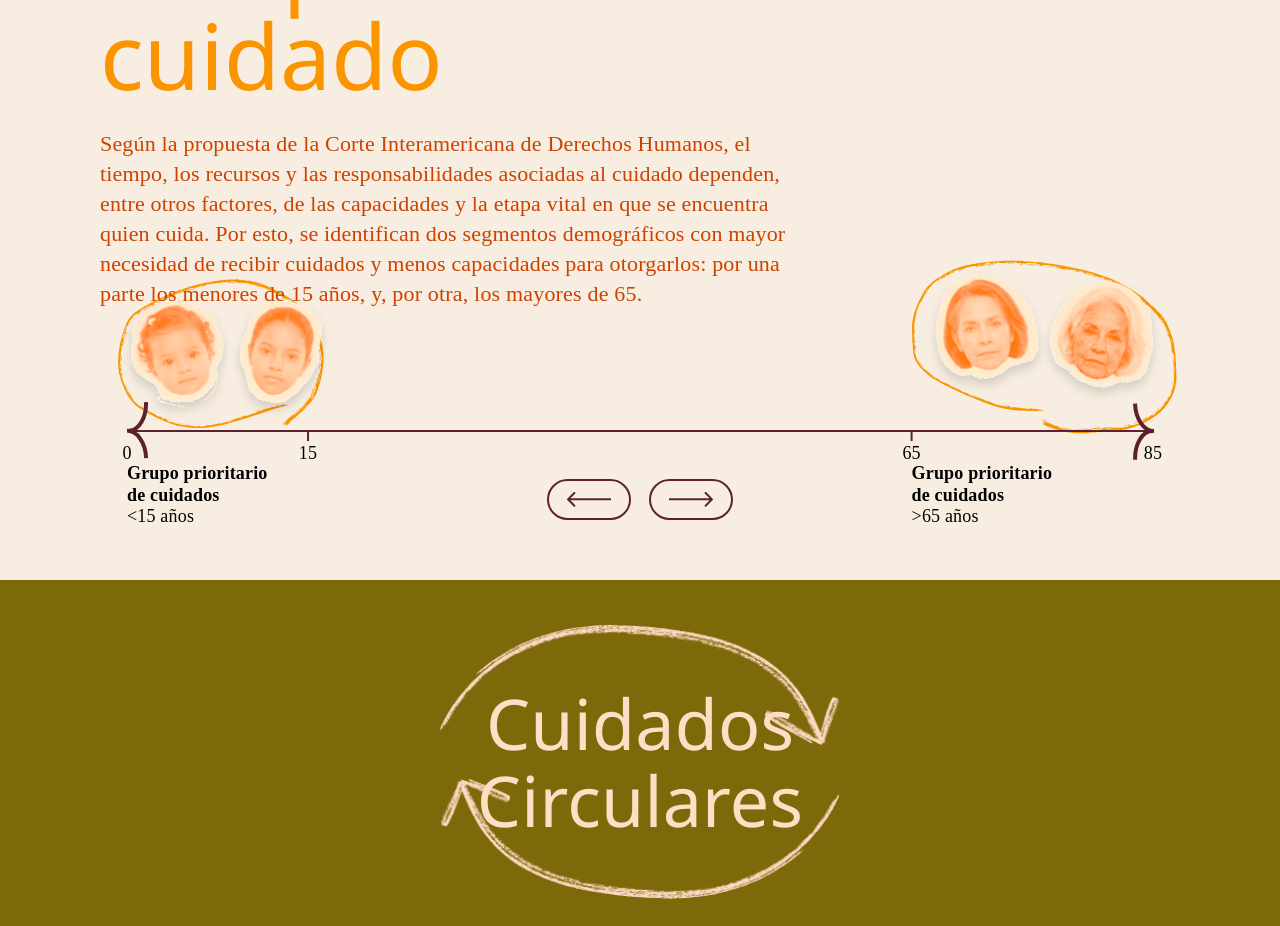
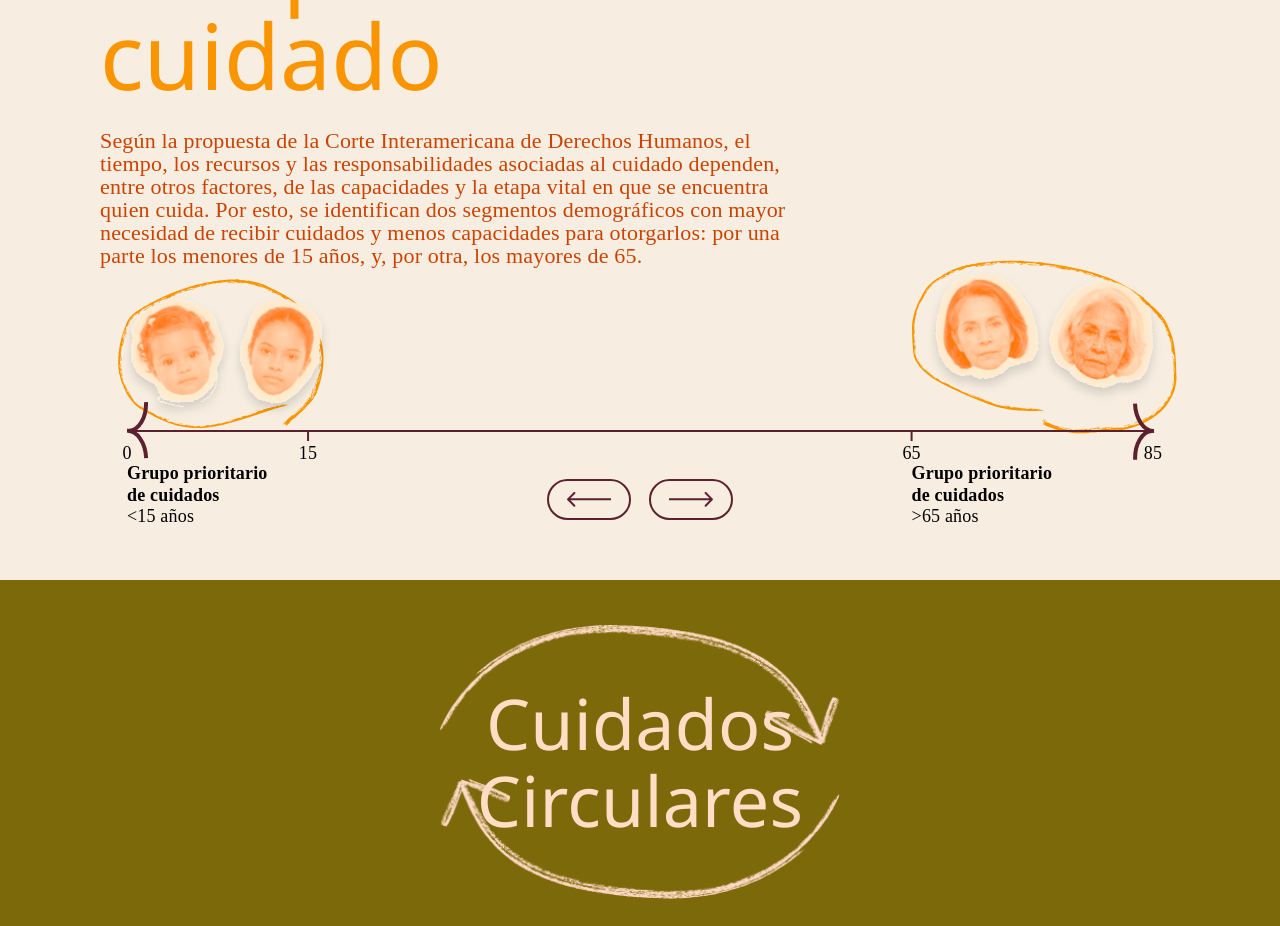
Before and after one commit to dataista-studio/cuidados-circulares, a React (Vite) app: page / in a window 1280 px wide. Shown: the part 9180-10106 px from the top of the page. Built offline with nearby package versions, Linux system fonts and the light colour scheme; a web font is replaced by a local one.

Commit message:
Solve minor fix

```diff
--- a/index.html
+++ b/index.html
@@ -2,7 +2,7 @@
 <html lang="en">
   <head>
     <meta charset="UTF-8" />
-    <link rel="icon" type="image/svg+xml" href="/favicon.svg" />
+    <link rel="icon" type="image/png" href="/favicon-16x16.png" />
     <meta name="viewport" content="width=device-width, initial-scale=1.0" />
     <title>cuidados-circulares</title>
   </head>
--- a/src/screens/seccionVI/ChartText.jsx
+++ b/src/screens/seccionVI/ChartText.jsx
@@ -1,6 +1,6 @@
 export default function ChartText({ chartText }) {
     return (
-        <p className="text-[22px] text-naranjo-oscuro font-serif leading-[30px] font-normal">
+        <p className="text-[22px] text-naranjo-oscuro font-serif leading-[23px] font-normal">
             {chartText}
         </p>
     )
```
Also changed, not shown: public/favicon-16x16.png (added).
